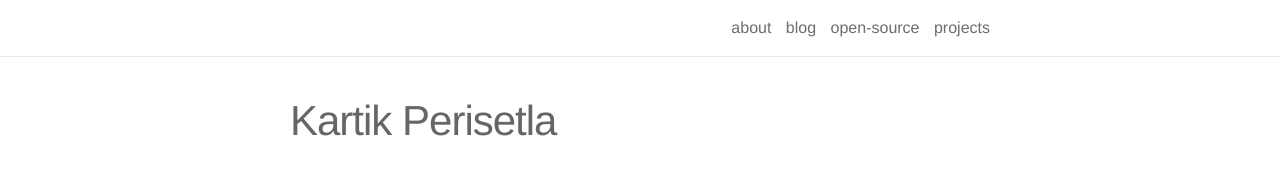
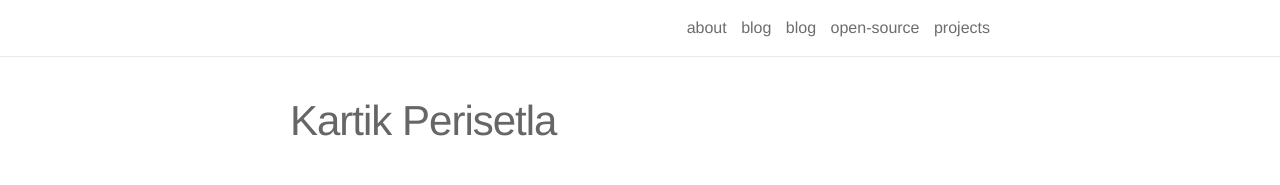
Before and after one commit to kartikperisetla/kartikperisetla.github.io, a Jekyll site: the page built from _pages/about.md, in a window 1280 px wide. Shown: the top 185 px of the page. Built offline with Jekyll 4.4.1, drawn with Linux system fonts in a browser that asks for light colours; nearby versions of some CDN libraries.

Commit message:
updating header links

```diff
--- a/_includes/header.html
+++ b/_includes/header.html
@@ -28,14 +28,11 @@
         <!-- Blog -->
         <!-- <a class="page-link" href="{{ '/blog/' | prepend: site.baseurl | prepend: site.url }}">blog</a> -->
 
+        <a class="page-link" href="https://kartik-perisetla.medium.com/">blog</a>
         <!-- Pages -->
         {% for page in site.pages %}
-          {% if page.url == "https://kartik-perisetla.medium.com/" %}
-            <a class="page-link" href="https://kartik-perisetla.medium.com/">blog</a>
-          {% else %}
-            {% if page.title and page.url != "/"%}
-              <a class="page-link" href="{{ page.url | prepend: site.baseurl | prepend: site.url }}">{{ page.title }}</a>
-            {% endif %}
+          {% if page.title and page.url != "/"%}
+            <a class="page-link" href="{{ page.url | prepend: site.baseurl | prepend: site.url }}">{{ page.title }}</a>
           {% endif %}
         {% endfor %}
 
```
